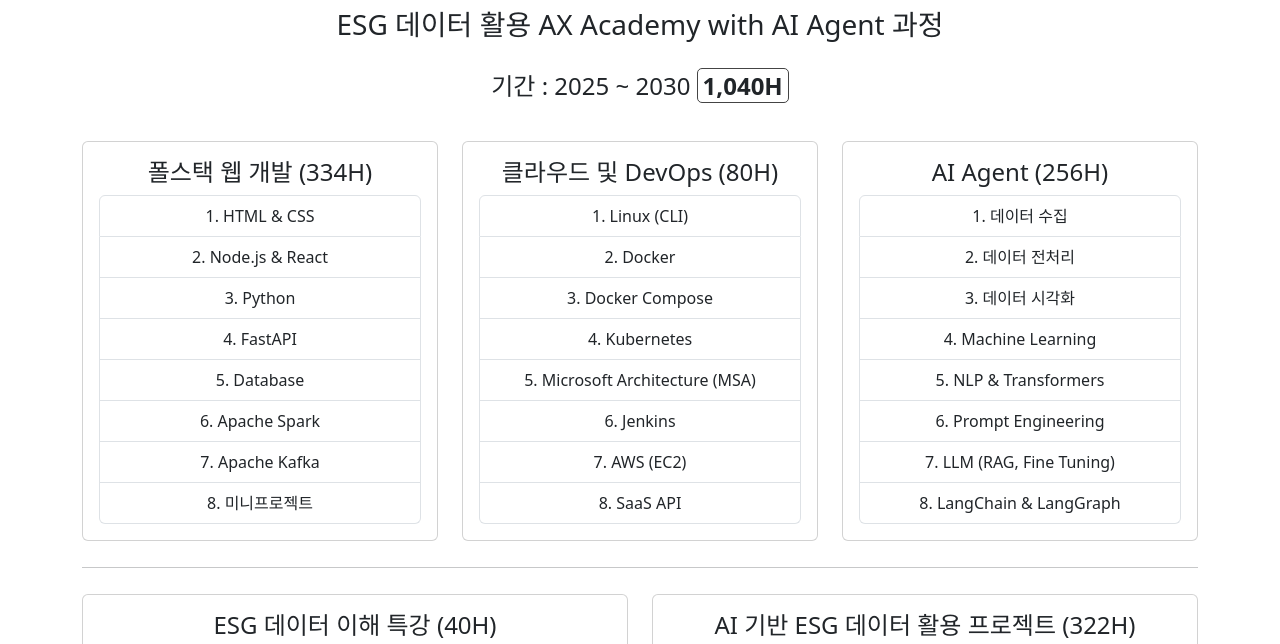
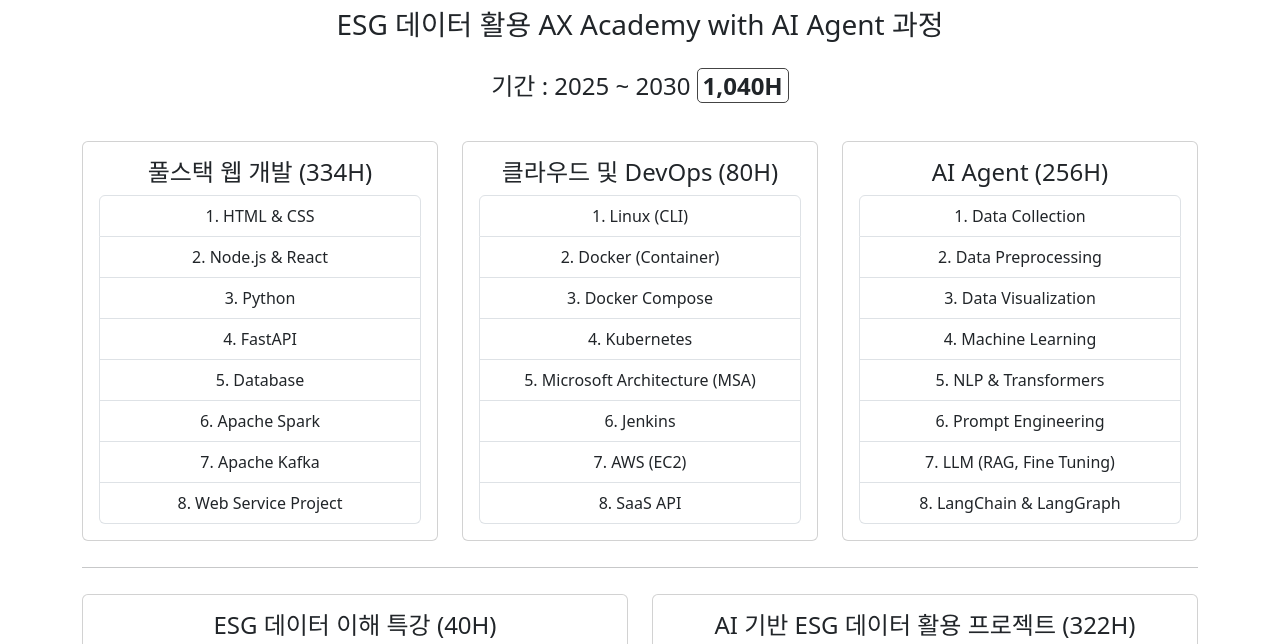
Before and after one commit to ESG-EDU/Docs, a plain HTML site: page index.html in a window 1280 px wide. Shown: the part 94-738 px from the top of the page. Drawn offline with nearby package versions, Linux system fonts and the light colour scheme.

Commit message:
내용 수정

```diff
--- a/index.html
+++ b/index.html
@@ -27,7 +27,7 @@
             <div class="col-lg-6 col-xl-4 body2 body-height">
                 <div class="card">
                     <div class="card-body">
-                        <h4 class="card-title">폴스택 웹 개발 (334H)</h4>
+                        <h4 class="card-title">풀스택 웹 개발 (334H)</h4>
                         <ol class="list-group list-group-numbered">
                             <li class="list-group-item">HTML & CSS</li>
                             <li class="list-group-item">Node.js & React</li>
@@ -36,7 +36,7 @@
                             <li class="list-group-item">Database</li>
                             <li class="list-group-item">Apache Spark</li>
                             <li class="list-group-item">Apache Kafka</li>
-                            <li class="list-group-item">미니프로젝트</li>
+                            <li class="list-group-item">Web Service Project</li>
                         </ol>
                     </div>
                 </div>
@@ -47,7 +47,7 @@
                         <h4 class="card-title">클라우드 및 DevOps (80H)</h4>
                         <ol class="list-group list-group-numbered">
                             <li class="list-group-item">Linux (CLI)</li>
-                            <li class="list-group-item">Docker</li>
+                            <li class="list-group-item">Docker (Container)</li>
                             <li class="list-group-item">Docker Compose</li>
                             <li class="list-group-item">Kubernetes</li>
                             <li class="list-group-item">Microsoft Architecture (MSA)</li>
@@ -63,9 +63,9 @@
                     <div class="card-body">
                         <h4 class="card-title">AI Agent (256H)</h4>
                         <ol class="list-group list-group-numbered">
-                            <li class="list-group-item">데이터 수집</li>
-                            <li class="list-group-item">데이터 전처리</li>
-                            <li class="list-group-item">데이터 시각화</li>
+                            <li class="list-group-item">Data Collection</li>
+                            <li class="list-group-item">Data Preprocessing</li>
+                            <li class="list-group-item">Data Visualization</li>
                             <li class="list-group-item">Machine Learning</li>
                             <li class="list-group-item">NLP & Transformers</li>
                             <li class="list-group-item">Prompt Engineering</li>
```
